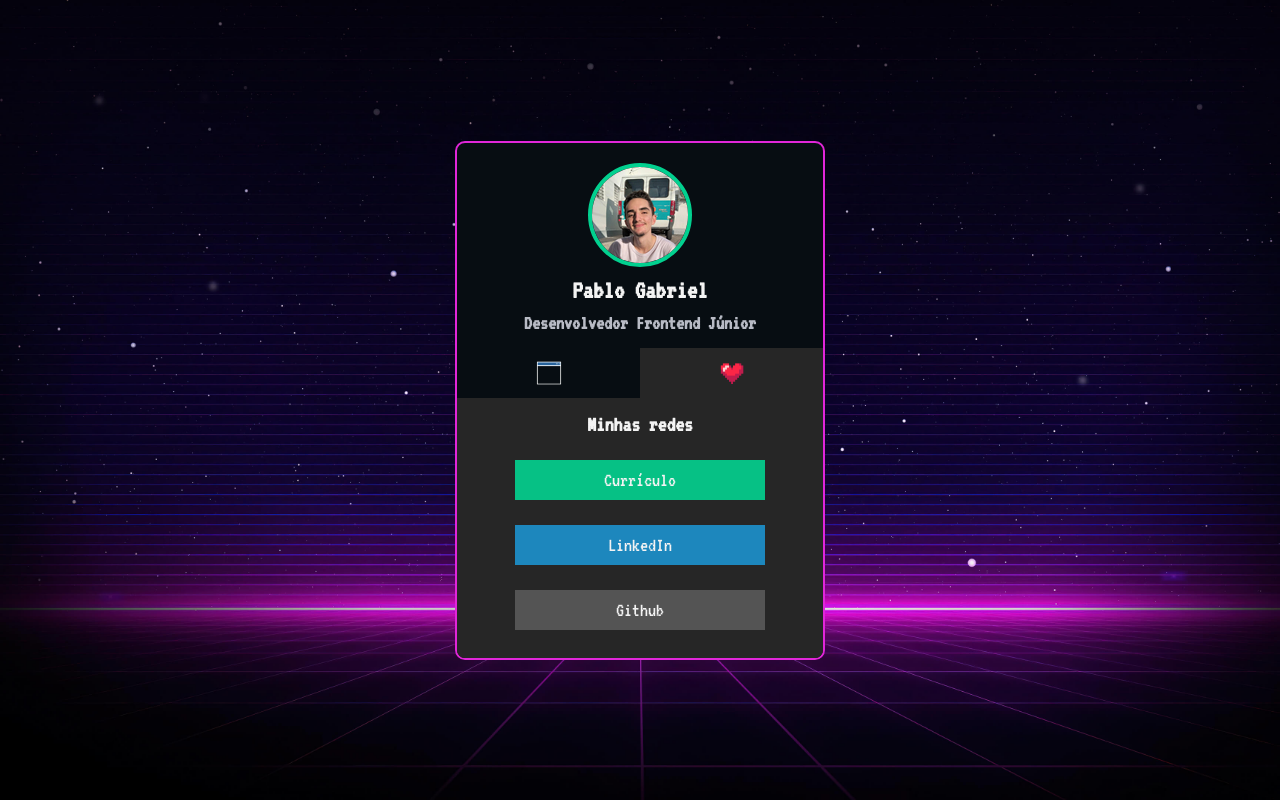
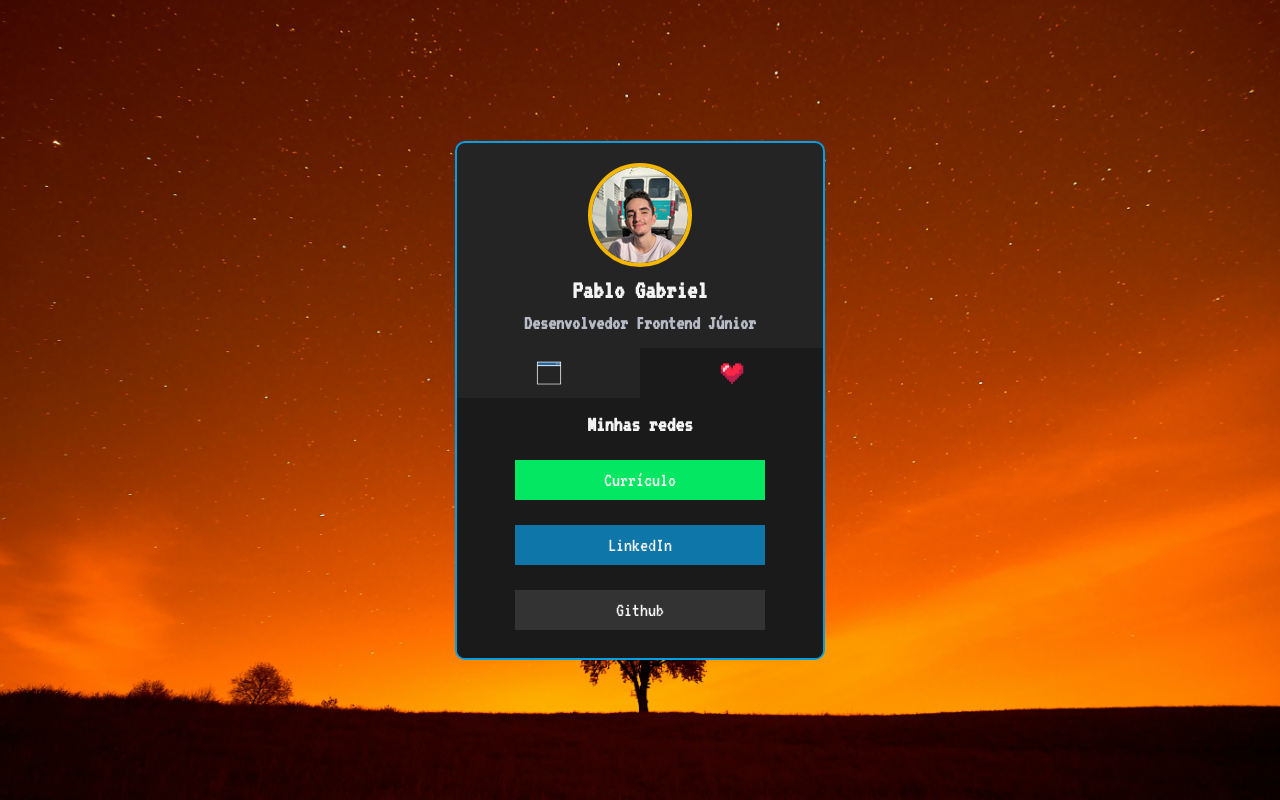
Before and after one commit to Poveii/mini-portfolio, a plain HTML site: page index.html in a window 1280 px wide. Both pictures are taken after a click on the item 731 px from the left and 372 px from the top of the page. Drawn offline with Linux system fonts and the light colour scheme.

Commit message:
:lipstick: feat: Customized Layout

```diff
--- a/index.html
+++ b/index.html
@@ -5,6 +5,12 @@
     <meta http-equiv="X-UA-Compatible" content="IE=edge" />
     <meta name="viewport" content="width=device-width, initial-scale=1.0" />
     <title>Mini Portfólio - Pablo Gabriel</title>
+
+    <link
+      rel="shortcut icon"
+      href="./src/images/favicon.svg"
+      type="image/x-icon"
+    />
 
     <link rel="preconnect" href="https://fonts.googleapis.com" />
     <link rel="preconnect" href="https://fonts.gstatic.com" crossorigin />
@@ -49,7 +55,7 @@
             <h3 class="subtitle">Sobre</h3>
 
             <div class="description">
-              <p>Opa! Me chamo o Pablo Gabriel, mas pela internet é Poveii!</p>
+              <p>Opa! Me chamo Pablo Gabriel, mas pela internet é Poveii!</p>
               <p>
                 Já trabalhei como designer por pouco tempo, hoje foco em
                 desenvolvimento web frontend. Sei
--- a/src/css/scroll.css
+++ b/src/css/scroll.css
@@ -1,7 +1,7 @@
 /* Funciona no Firefox */
 * {
   scrollbar-width: thin;
-  scrollbar-color: #e228d8 #070d12;
+  scrollbar-color: #00a1e4 #070d12;
 }
 
 /* Funciona no Chrome, Edge e Safari */
@@ -14,7 +14,11 @@
 }
 
 *::-webkit-scrollbar-thumb {
-  background-color: #e228d8;
+  background-color: #00a1e4;
   border-radius: 20px;
   border: 3px solid #070d12;
 }
+
+html {
+  scroll-behavior: smooth;
+}
--- a/src/css/style.css
+++ b/src/css/style.css
@@ -3,7 +3,7 @@
 
 /* ====== LAYOUT ====== */
 body {
-  background: url(../images/background.jpg) no-repeat center;
+  background: url(../images/background-site.jpg) no-repeat bottom center;
   background-size: cover;
 
   font-family: "VT323", monospace;
@@ -21,8 +21,8 @@ body {
 .card {
   width: 370px;
 
-  background-color: #070d12;
-  border: 2px solid #e126d9;
+  background-color: #242424;
+  border: 2px solid #00a1e4;
   border-radius: 10px;
   overflow: hidden;
 }
@@ -37,8 +37,13 @@ body {
 }
 
 .my-information img {
-  border: 4px solid #02d08f;
+  border: 4px solid #f5b700;
   border-radius: 100%;
+  transition: transform 0.3s ease-in-out;
+}
+
+.my-information img:hover {
+  transform: scale(1.08);
 }
 
 .my-information .name {
@@ -70,19 +75,20 @@ body {
 
 .tab img {
   width: 30px;
+  -webkit-user-select: none;
   user-select: none;
 }
 
 .tab.selected {
-  background-color: #262626;
+  background-color: #1a1a1a;
 }
 
 .tab:hover {
-  background-color: #414141;
+  background-color: #171717;
 }
 
 .content .tabs-information {
-  background-color: #262626;
+  background-color: #1a1a1a;
 }
 
 .tabs-information .information {
@@ -109,7 +115,7 @@ body {
 }
 
 .description span {
-  color: #02d08f;
+  color: #f5b700;
 }
 
 .information .social-media {
@@ -118,7 +124,7 @@ body {
   align-items: center;
   gap: 25px;
   max-height: 180px;
-  overflow-y: auto;
+  /* overflow-y: auto; */
 }
 
 .social-media li a {
@@ -128,21 +134,22 @@ body {
   text-align: center;
   padding: 10px;
   font-size: 1.25rem;
-  transition: opacity 0.3s ease-in-out;
+  transition: opacity 0.3s ease-in-out, transform 0.3s ease;
 }
 
 .social-media .curriculum {
-  background-color: #06c185;
+  background-color: #04e762;
 }
 
 .social-media .linkedin {
-  background-color: #1d87bd;
+  background-color: #0e76a8;
 }
 
 .social-media .github {
-  background-color: #545454;
+  background-color: #333333;
 }
 
 .social-media li a:hover {
-  opacity: 0.8;
+  opacity: 0.9;
+  transform: translateY(-2px);
 }
```
Also changed, not shown: src/images/background-site.jpg (added), src/images/background.jpg (deleted), src/images/favicon.svg (added).
